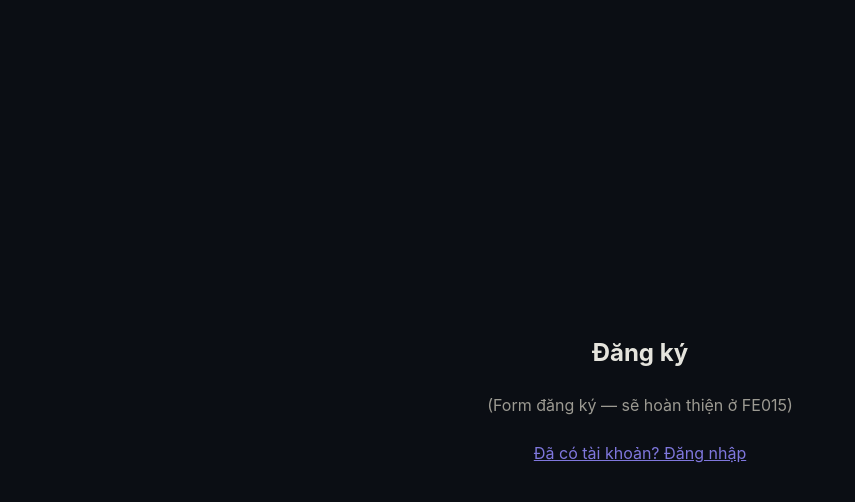
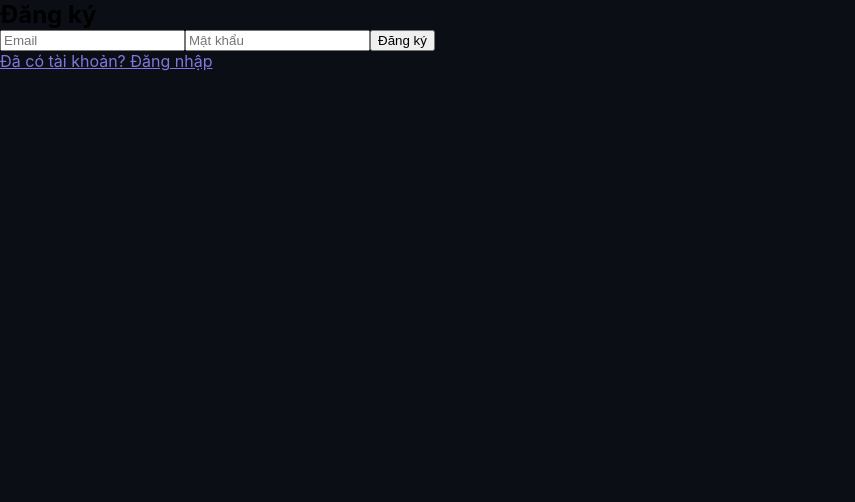
Before and after one commit to Azure06072005/braintodo, a React (Vite) app in the folder braintodo-frontend/: page /register in a window 1280 px wide. Shown: the top 502 px of the page, without its empty margins (0-855 px from the left). Built offline with nearby package versions, Linux system fonts and the light colour scheme; no server answers.

Commit message:
update RegisterPage

```diff
--- a/braintodo-frontend/src/pages/RegisterPage.jsx
+++ b/braintodo-frontend/src/pages/RegisterPage.jsx
@@ -1,13 +1,60 @@
+import { useState } from "react";
 import { Link } from "react-router-dom";
+import { useAuth } from "../hooks/useAuth";
 import { theme } from "../theme";
 
+const inputStyle = { /* giống LoginPage */ };
+
 export default function RegisterPage() {
+  const { register } = useAuth();
+  const [email, setEmail] = useState("");
+  const [password, setPassword] = useState("");
+  const [error, setError] = useState(null);
+  const [submitting, setSubmitting] = useState(false);
+  const [done, setDone] = useState(false);   // <-- điểm khác biệt chính so với Login
+
+  async function handleSubmit(e) {
+    e.preventDefault();
+    setError(null);
+    setSubmitting(true);
+    try {
+      await register(email, password);
+      setDone(true);   // register không trả token — phải verify email trước khi login được
+    } catch (err) {
+      setError(err.message);   // "Email already registered" nếu trùng
+    } finally {
+      setSubmitting(false);
+    }
+  }
+
+  if (done) {
+    return (
+      <div style={{ display: "flex", flexDirection: "column", alignItems: "center",
+        justifyContent: "center", height: "100vh", background: theme.canvasBg,
+        color: theme.textPrimary, gap: 12, textAlign: "center", padding: 24 }}>
+        <h2 style={{ margin: 0 }}>Kiểm tra email của bạn</h2>
+        <p style={{ color: theme.textSecondary, maxWidth: 360 }}>
+          Đã gửi link xác thực tới <strong>{email}</strong>. Nhấn vào link đó để
+          kích hoạt tài khoản, sau đó quay lại đăng nhập.
+        </p>
+        <Link to="/login" style={{ color: theme.accent }}>Về trang đăng nhập</Link>
+      </div>
+    );
+  }
+
   return (
-    <div style={{ display: "flex", flexDirection: "column", alignItems: "center",
-      justifyContent: "center", height: "100vh", background: theme.canvasBg,
-      color: theme.textPrimary, gap: 12 }}>
+    <div style={{ /* giống LoginPage */ }}>
       <h2 style={{ margin: 0 }}>Đăng ký</h2>
-      <p style={{ color: theme.textSecondary }}>(Form đăng ký — sẽ hoàn thiện ở FE015)</p>
+      <form onSubmit={handleSubmit} style={{ /* ... */ }}>
+        <input type="email" placeholder="Email" value={email}
+          onChange={(e) => setEmail(e.target.value)} required style={inputStyle} />
+        <input type="password" placeholder="Mật khẩu" value={password}
+          onChange={(e) => setPassword(e.target.value)} required minLength={8} style={inputStyle} />
+        {error && <p style={{ color: theme.pulse, margin: 0, fontSize: 14 }}>{error}</p>}
+        <button type="submit" disabled={submitting} style={{ /* ... */ }}>
+          {submitting ? "Đang đăng ký..." : "Đăng ký"}
+        </button>
+      </form>
       <Link to="/login" style={{ color: theme.accent }}>Đã có tài khoản? Đăng nhập</Link>
     </div>
   );
```
